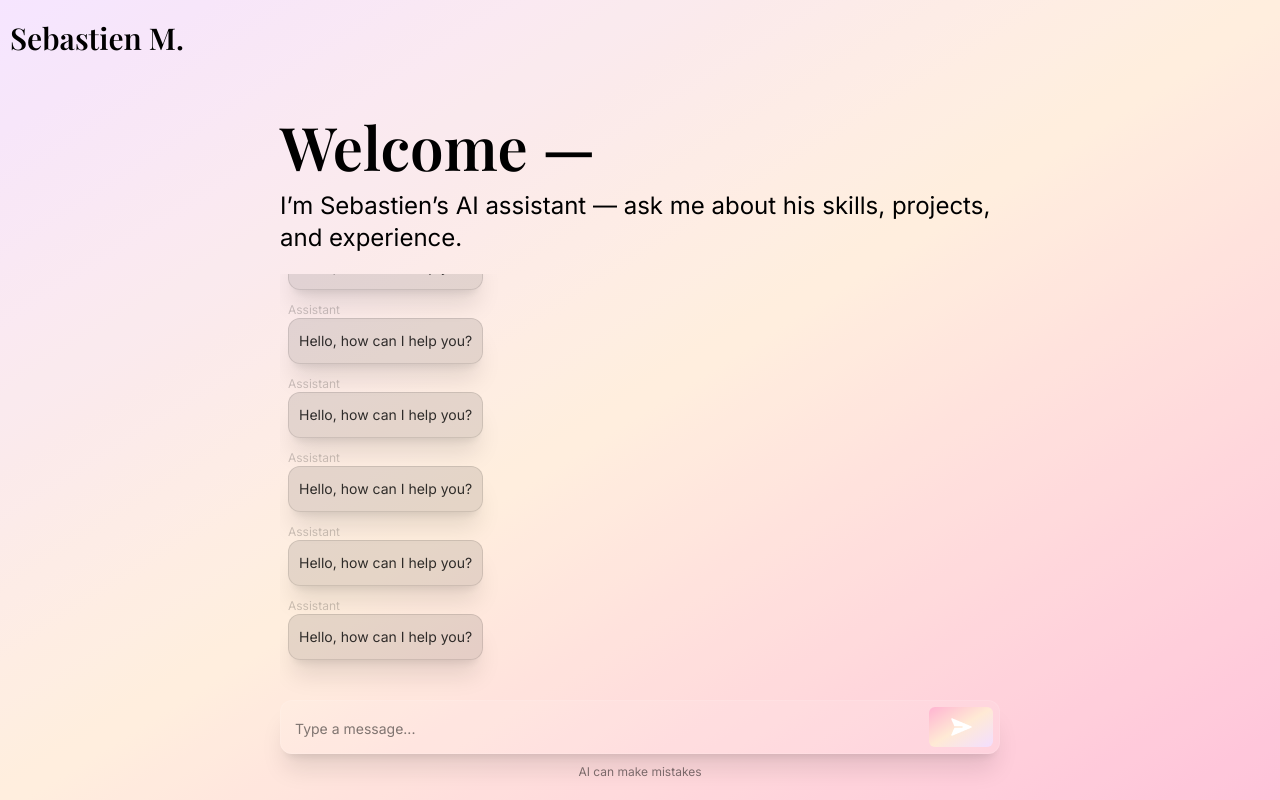
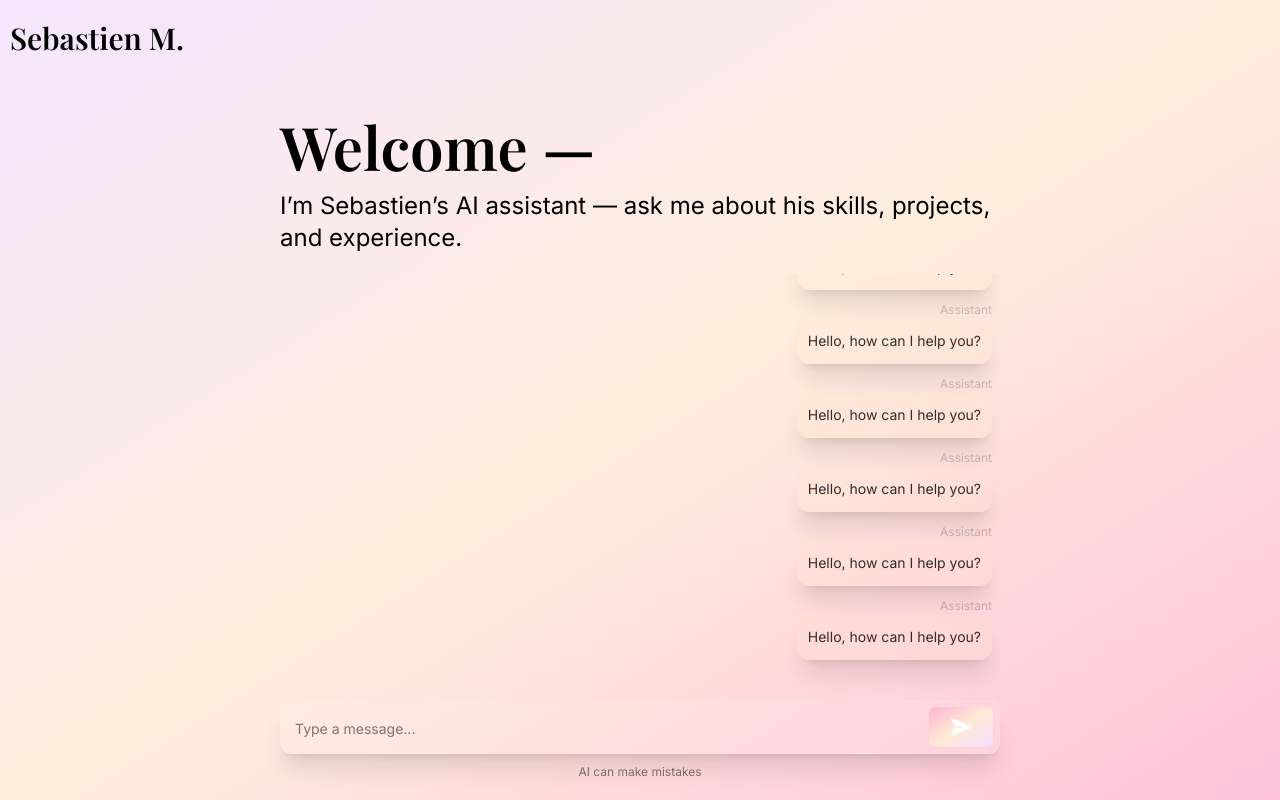
Before and after one commit to SebMZI/ai-portfolio, a Next.js app: page / in a window 1280 px wide. Built offline with nearby package versions, Linux system fonts and the light colour scheme.

Commit message:
feat: add dockerfile and dockerignore

```diff
--- a/app/_components/ChatMessage.tsx
+++ b/app/_components/ChatMessage.tsx
@@ -1,11 +1,26 @@
 const ChatMessage = () => {
+  const acc = false;
   return (
-    <div className="">
-      <p className="text-[10px] md:text-xs text-[#00000033]">Assistant</p>
-      <div className="w-fit px-2.5 py-3 bg-[#0000001A] border border-[#0000001A] rounded-xl shadow-xl">
-        <p className="text-xs md:text-sm text-[#000000CC]">
-          Hello, how can I help you?
+    <div className="w-full flex justify-end">
+      <div>
+        <p
+          className={`text-[10px] md:text-xs text-[#00000033] ${
+            acc ? "text-left" : "text-right"
+          }`}
+        >
+          Assistant
         </p>
+        <div
+          className={`w-fit px-2.5 py-3  border ${
+            acc
+              ? "border-[#0000001A] bg-[#0000001A]"
+              : "border-[#FFE1B21A] bg-[#FFE1B21A]"
+          } rounded-xl shadow-xl`}
+        >
+          <p className="text-xs md:text-sm text-[#000000CC]">
+            Hello, how can I help you?
+          </p>
+        </div>
       </div>
     </div>
   );
```
Also changed, not shown: 2 other files (tests, documents, lock files or other folders).
